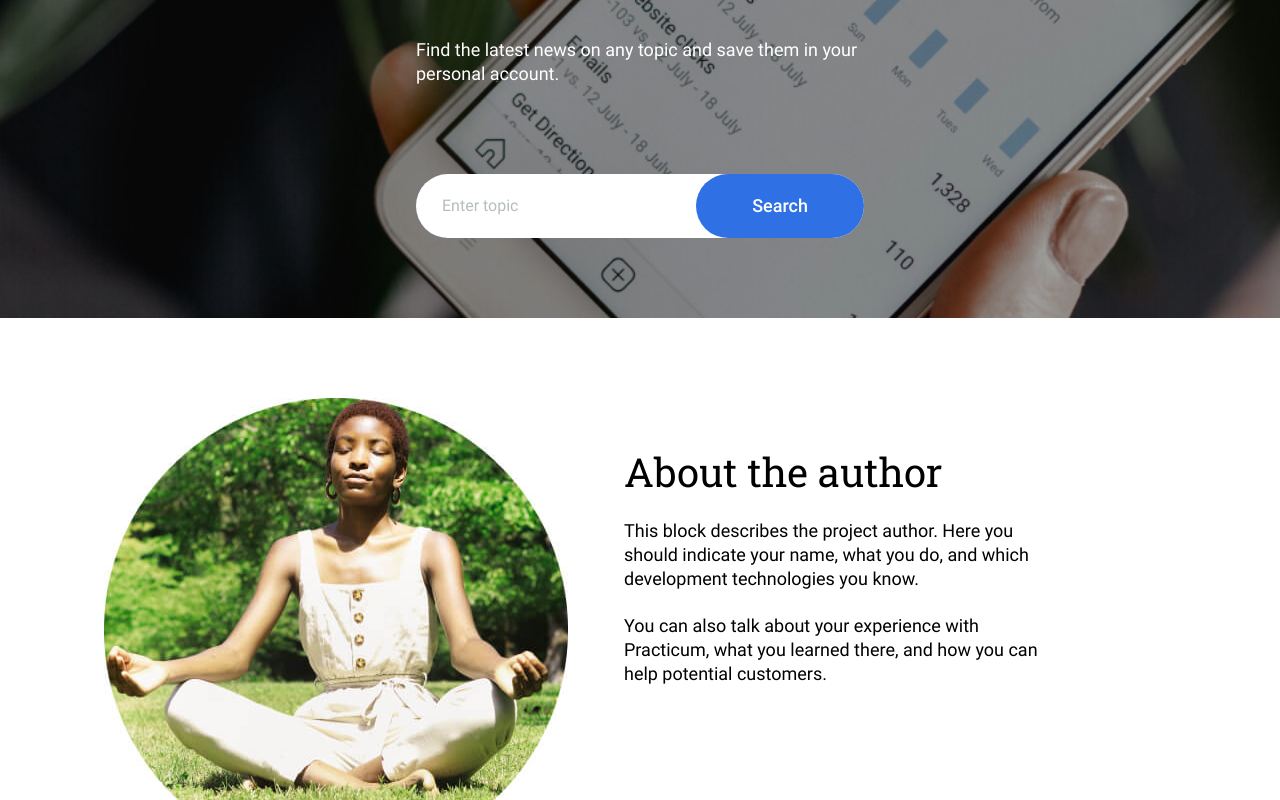
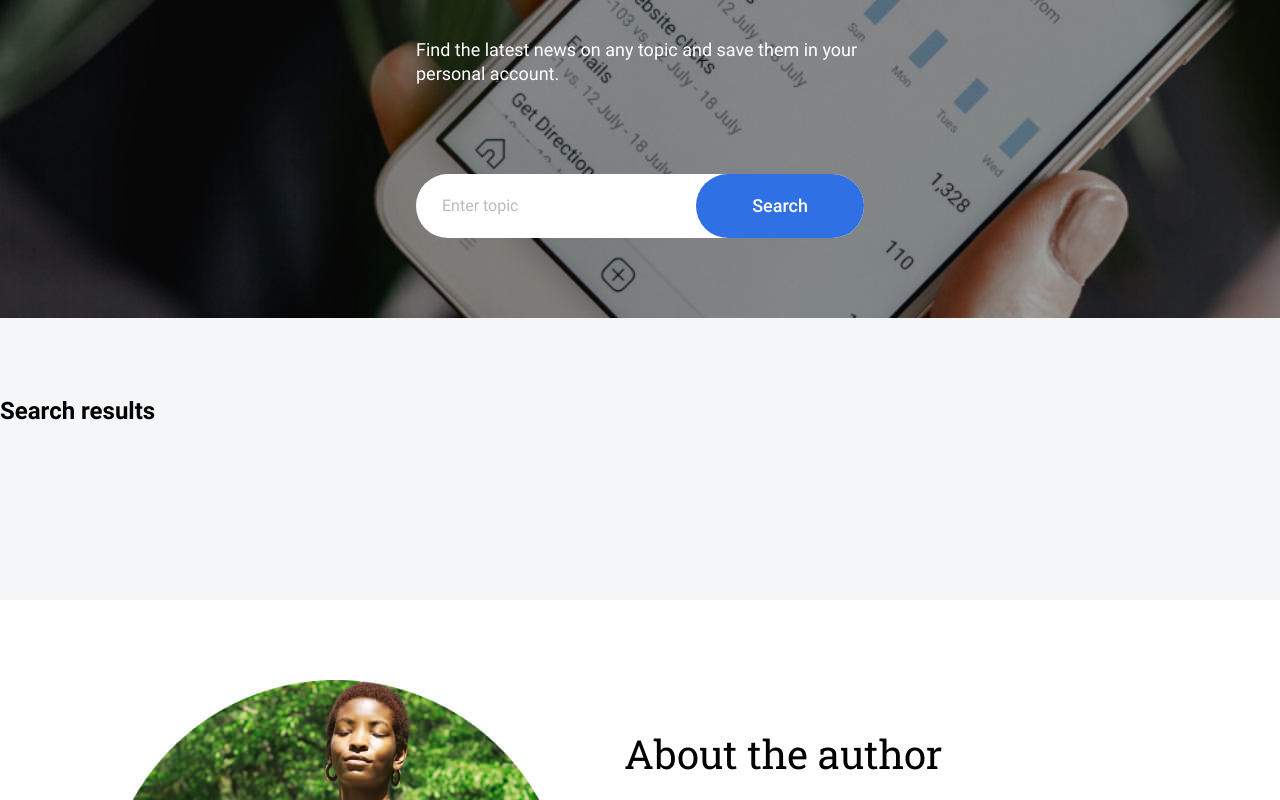
Before and after one commit to AmyRayDroui/news-explorer-frontend, a React (Create React App) app: page / in a window 1280 px wide. Shown: the part 430-1230 px from the top of the page. Built offline with nearby package versions, Linux system fonts and the light colour scheme.

Commit message:
Add Preloader element

```diff
--- a/src/components/Footer/Footer.js
+++ b/src/components/Footer/Footer.js
@@ -10,7 +10,7 @@ function Footer() {
           <div className="footer__container_type_general">
             <nav className="footer__container_type_links">
                 <NavLink exact to='/' className="footer__link">Home</NavLink>
-                <a href="https://www.practicum100.com/" className="footer__link">Practicum by Yandex</a>
+                <a href="https://www.practicum100.com/" target="_blank" className="footer__link">Practicum by Yandex</a>
             </nav>
             <div className="footer__container_type_media">
                 <a className="footer__media" href="https://github.com/AmyRayDroui/news-explorer-frontend" >
--- a/src/components/Header/Header.css
+++ b/src/components/Header/Header.css
@@ -26,3 +26,9 @@
     line-height: 1.33;
     margin: 32px 0 88px;
 }
+
+@media screen and (max-width:1270px){
+    .header__container {
+      padding: 38px 220px 48px;
+    }
+  }
--- a/src/components/Main/Main.js
+++ b/src/components/Main/Main.js
@@ -2,11 +2,13 @@ import './Main.css';
 import Header from '../Header/Header';
 import About from '../About/About';
 import Footer from '../Footer/Footer';
+import NewsCardList from '../NewsCardList/NewsCardList';
 
 function Main() {
     return (
       <main className="main">
         <Header />
+        <NewsCardList />
         <About />
         <Footer />
       </main>
--- a/src/components/NewsCardList/NewsCardList.css
+++ b/src/components/NewsCardList/NewsCardList.css
@@ -0,0 +1,10 @@
+.news-list {
+    box-sizing: border-box;
+    min-height: 282px;
+    background-color: #F5F6F7;
+    padding: 80px 0;
+}
+
+.news-list__title {
+    margin: 0;
+}
--- a/src/components/NewsCardList/NewsCardList.js
+++ b/src/components/NewsCardList/NewsCardList.js
@@ -0,0 +1,18 @@
+import './NewsCardList.css';
+import Preloader from '../Preloader/Preloader';
+
+function NewsCardList() {
+    const found = true;
+    return (
+      <section className="news-list page__wrapper">
+        {/*<Preloader />*/}
+        {found ?
+            <h2 className='news-list__title'>Search results</h2>
+            :
+            <h2 className='news-list__title news-list__title_type_not-found'>Nothing found</h2>
+        }
+      </section>
+    );
+  }
+
+  export default NewsCardList;
--- a/src/components/Preloader/Preloader.css
+++ b/src/components/Preloader/Preloader.css
@@ -0,0 +1,34 @@
+.preloader {
+    display: flex;
+    flex-direction: column;
+    align-items: center;
+}
+
+.preloader__circle {
+	display: block;
+	width: 74px;
+	height: 74px;
+	border: 4px solid #444;
+	border-bottom-color: #888;
+
+	border-radius: 50%;
+
+	animation: spin .75s infinite linear;
+}
+
+.preloader__text {
+    color: #B6BCBF;
+    font-family: 'Roboto';
+    font-style: normal;
+    font-weight: 400;
+    font-size: 18px;
+    line-height: 1.33;
+    margin: 0;
+    margin-top: 24px;
+}
+
+@keyframes spin {
+	100% {
+		transform: rotate(360deg);
+	}
+}
--- a/src/components/Preloader/Preloader.js
+++ b/src/components/Preloader/Preloader.js
@@ -0,0 +1,12 @@
+import './Preloader.css';
+
+function Preloader() {
+    return (
+      <div className="preloader">
+        <i className="preloader__circle"></i>
+        <p className="preloader__text">Searching for news...</p>
+      </div>
+    );
+  }
+
+  export default Preloader;
--- a/src/components/SearchForm/SearchForm.css
+++ b/src/components/SearchForm/SearchForm.css
@@ -17,10 +17,6 @@
   font-size: 16px;
   line-height: 1.375;
   margin: 21px 40px 21px 24px;
-}
-
-.search-form__input:focus {
-  border: none;
 }
 
 .search-form__button {
```
